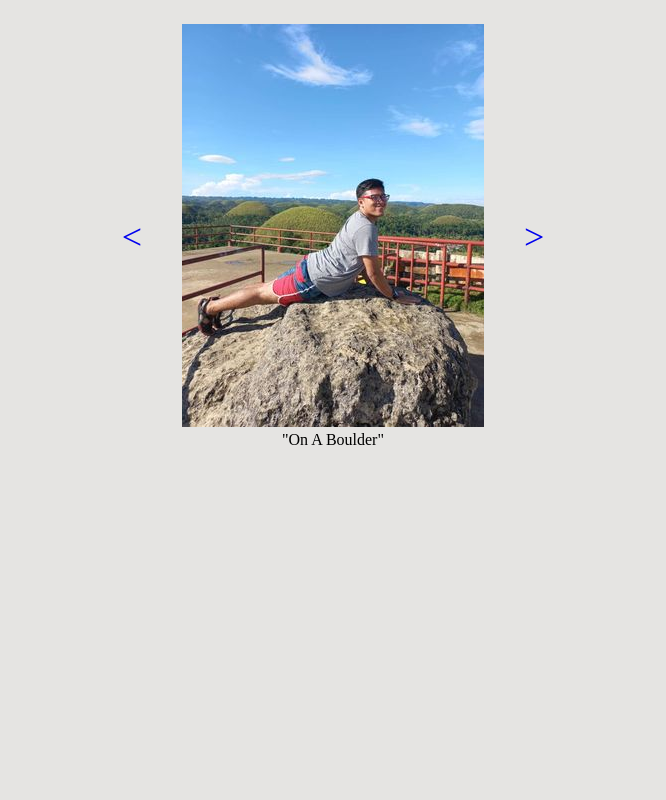
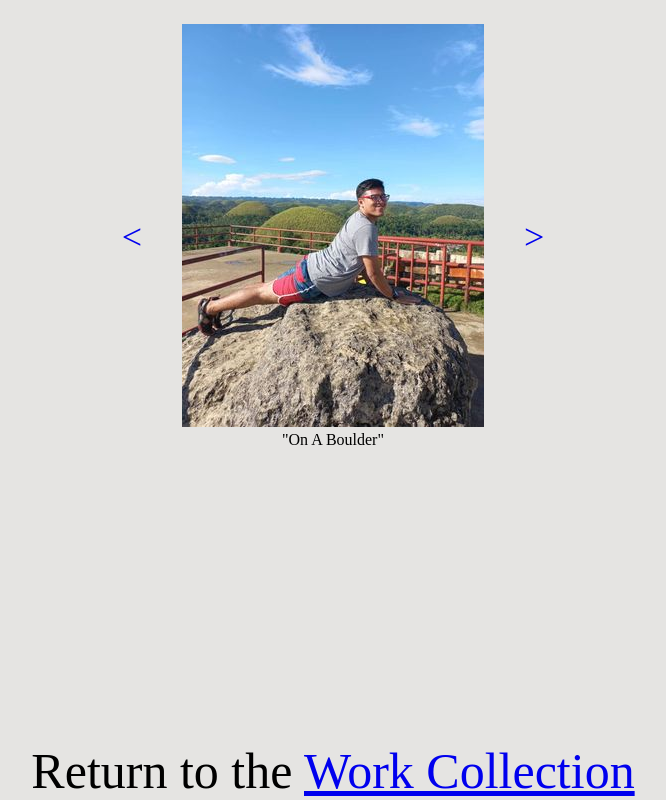
Before and after one commit to Wal-Were/s1lm3, a plain HTML site: page me4.html in a window 1280 px wide. Shown: the whole page, without its empty margins (307-973 px from the left). Drawn offline with Linux system fonts and the light colour scheme.

Commit message:
Update me4.html

```diff
--- a/me4.html
+++ b/me4.html
@@ -12,5 +12,9 @@
   </figure>
 
   <a href="me5.html" class="arrow right">&gt;</a>
+
+  <div class="bottom">
+    Return to the <a href="https://conctlectst.pages.dev/">Work Collection</a>
+  </div>
 </body>
 </html>
```
